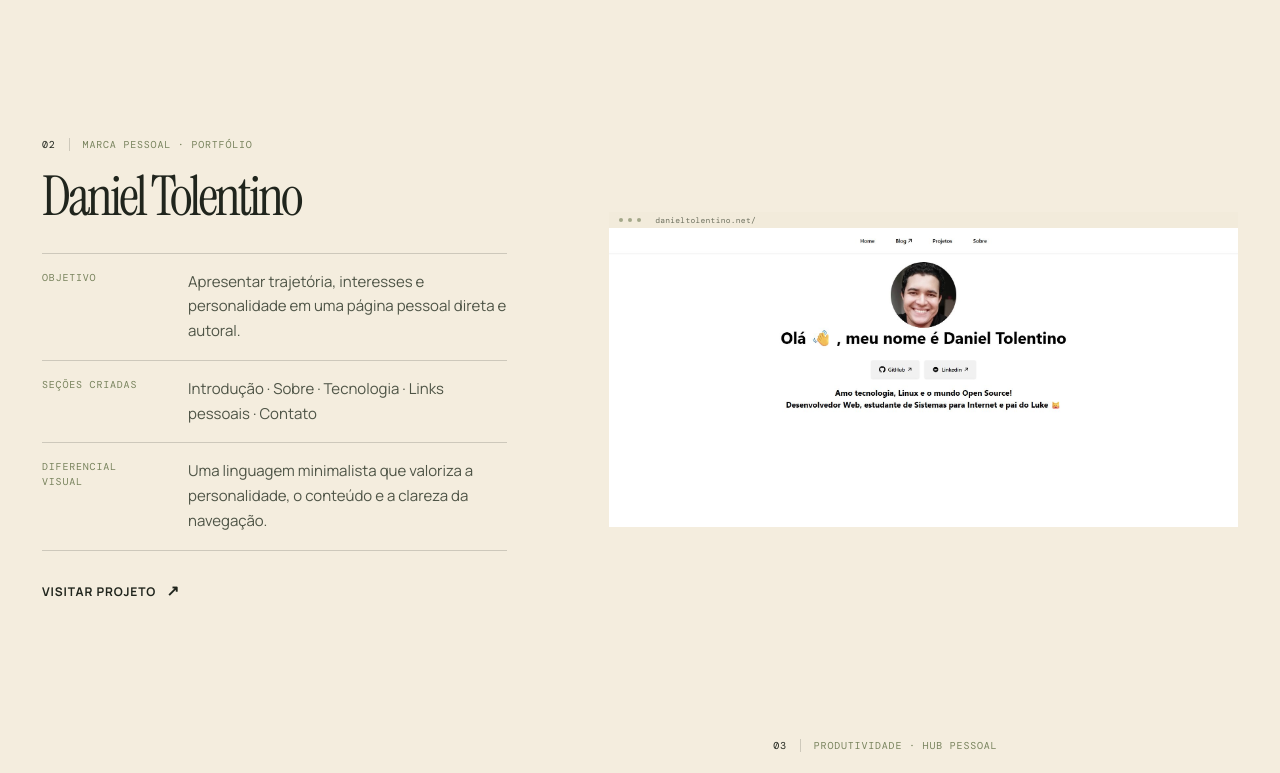
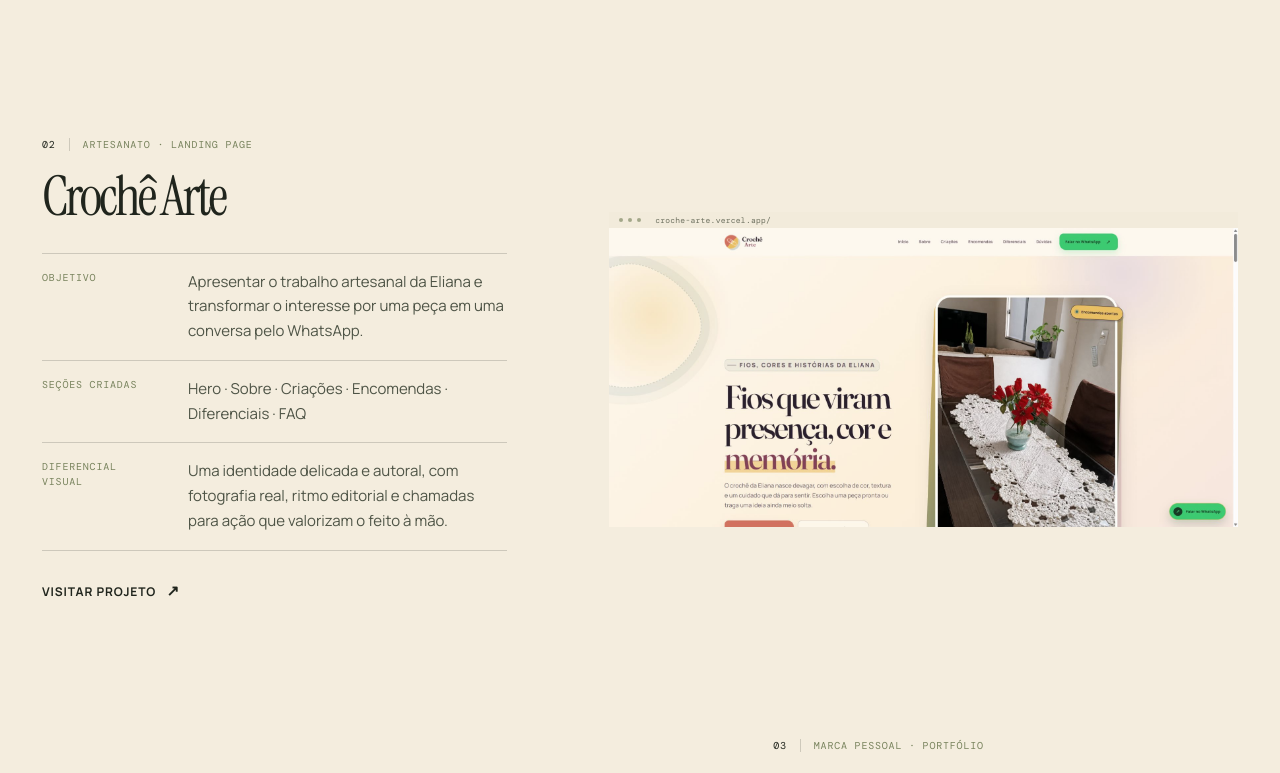
Before and after one commit to DanielTolentino/portfolio, a Next.js app: page / in a window 1280 px wide. Shown: the part 1560-2333 px from the top of the page. Built offline with nearby package versions, Linux system fonts and the light colour scheme; no server answers.

Commit message:
feat: add Croche Arte portfolio project

```diff
--- a/app/page.tsx
+++ b/app/page.tsx
@@ -29,6 +29,18 @@ const projects: Project[] = [
   },
   {
     number: "02",
+    title: "Crochê Arte",
+    category: "Artesanato · Landing page",
+    url: "https://croche-arte.vercel.app/",
+    preview: "/previews/croche-arte.png",
+    objective:
+      "Apresentar o trabalho artesanal da Eliana e transformar o interesse por uma peça em uma conversa pelo WhatsApp.",
+    sections: "Hero · Sobre · Criações · Encomendas · Diferenciais · FAQ",
+    difference:
+      "Uma identidade delicada e autoral, com fotografia real, ritmo editorial e chamadas para ação que valorizam o feito à mão.",
+  },
+  {
+    number: "03",
     title: "Daniel Tolentino",
     category: "Marca pessoal · Portfólio",
     url: "https://danieltolentino.net/",
@@ -40,7 +52,7 @@ const projects: Project[] = [
       "Uma linguagem minimalista que valoriza a personalidade, o conteúdo e a clareza da navegação.",
   },
   {
-    number: "03",
+    number: "04",
     title: "MyHub",
     category: "Produtividade · Hub pessoal",
     url: "https://hub.danieltolentino.net/",
@@ -52,7 +64,7 @@ const projects: Project[] = [
       "Uma interface funcional e compacta, pensada para transformar muitos destinos em uma experiência simples.",
   },
   {
-    number: "04",
+    number: "05",
     title: "Lovet",
     category: "Veterinária · Landing page",
     url: "https://codar-me-maratona-starter-veterinaria.vercel.app/",
@@ -64,7 +76,7 @@ const projects: Project[] = [
       "Uma direção visual calorosa e objetiva, feita para comunicar carinho logo no primeiro olhar.",
   },
   {
-    number: "05",
+    number: "06",
     title: "Blog Daniel Tolentino",
     category: "Conteúdo · Blog pessoal",
     url: "https://blog.danieltolentino.net/",
@@ -76,7 +88,7 @@ const projects: Project[] = [
       "Uma estética escura e editorial que coloca a escrita no centro e dá ao conteúdo uma presença memorável.",
   },
   {
-    number: "06",
+    number: "07",
     title: "SirBarber",
     category: "Barbearia · Landing page",
     url: "https://codar-me-maratona-starter-barbearia.vercel.app/",
```
Also changed, not shown: public/previews/croche-arte.png (added), 1 other file (tests, documents, lock files or other folders).
